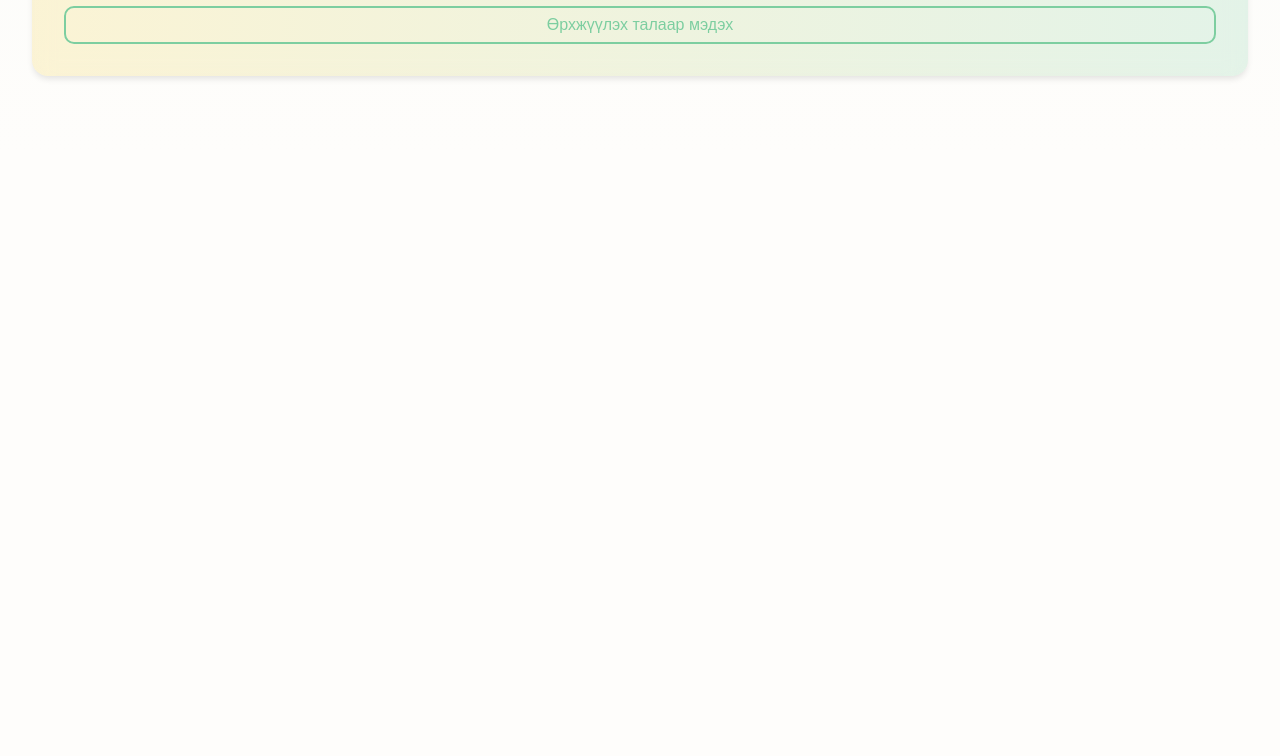
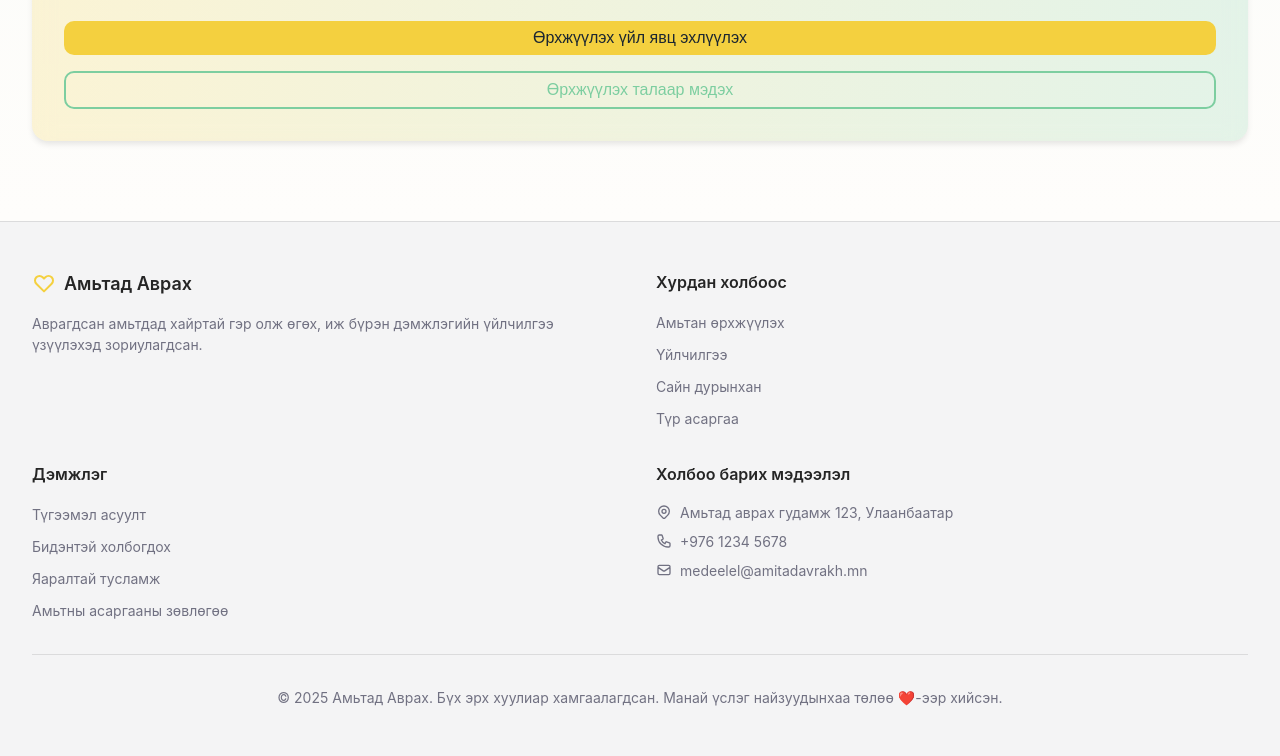
Before and after one commit to enxlun/PET-CARE, a plain HTML site: page urchleh/urchleh.html in a window 1280 px wide. Shown: the part 1940-2696 px from the top of the page. Before the commit the page ends 2096 px from the top, so only its background shows below. Drawn offline with Linux system fonts and the light colour scheme; files that its build step writes are made by us from their sources; files whose address does not match are found by name.

Commit message:
hdr compiig gargadg bolgosn

```diff
--- a/urchleh/urchleh.html
+++ b/urchleh/urchleh.html
@@ -352,9 +352,9 @@
             }
         }
     </style>
-    <script src="comp/footer.js"></script>
-    <link rel="stylesheet" href="styles.css">
-    <script src="comp/header.js"></script>
+    <script src="../comp/footer.js"></script>
+    <link rel="stylesheet" href="../styles.css">
+    <script src="../comp/header.js"></script>
 </head>
 <body>
     <site-header></site-header>
```
